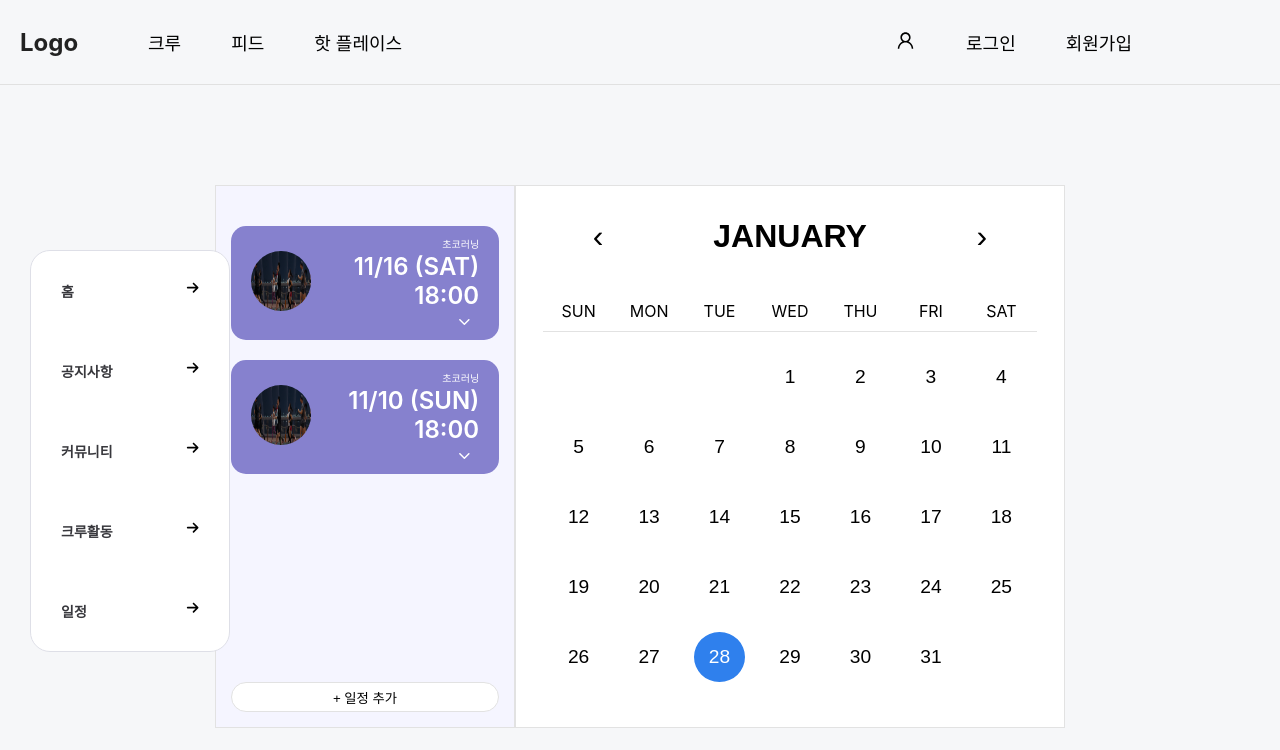
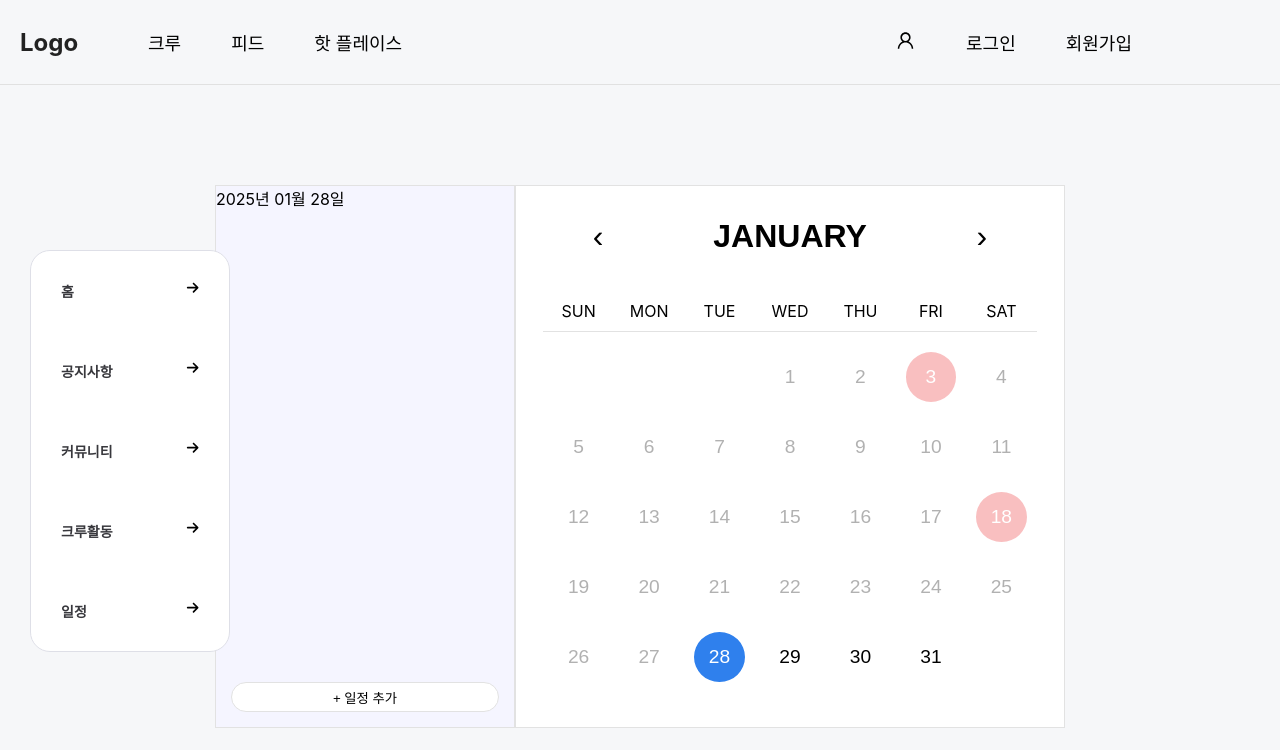
Before and after one commit to MODU-MOIM/momo-web, a React (Create React App) app: page /crew/crewSchedule in a window 1280 px wide. Shown: the top 750 px of the page. Built offline with nearby package versions, Linux system fonts and the light colour scheme.

Commit message:
feat: 캘린더 및 스케줄 디자인 완료

```diff
--- a/src/pages/CrewSchedule/CrewSchedule.jsx
+++ b/src/pages/CrewSchedule/CrewSchedule.jsx
@@ -4,18 +4,44 @@ import FloatingMenu from "../CrewMain/components/FloatingMenu";
 import Calendar from "./components/ScheduleCalendar";
 import MainImage from "../../assets/MainImage.png";
 import { IoIosArrowDown } from "react-icons/io";
+import moment from "moment";
 
 
 export default function CrewSchedule() {
     const [date, setDate] = useState(new Date());
-    const [schedule, setSchedule] = useState([]);
+    const [isPast, setIsPast] = useState(moment().isAfter(moment(date), 'day'));
+    const [schedules, setSchedules] = useState([]);
+    const [showSchedules, setShowSchedules] = useState([]);
     const initialSchedule = [
-        {id: 1, crew: "초코러닝", spot:"꿈트리 움 갤러리", time: "18:00", date:"11/16 (SAT)"},
-        {id: 2, crew: "초코러닝", spot:"경상북도 남매지", time: "18:00", date:"11/10 (SUN)"},
+        {id: 1, crew: "초코러닝", spot:"꿈트리 움 갤러리", time: "18:00", date:"2025/01/18 (SAT)"},
+        {id: 2, crew: "초코러닝", spot:"경상북도 남매지", time: "18:00", date:"2025/01/03 (FRI)"},
+        {id: 2, crew: "초코러닝", spot:"경상북도 남매지", time: "19:00", date:"2024/12/20 (FRI)"},
     ];
 
-    useEffect(()=>{ setSchedule(initialSchedule)},[]);
+    useEffect(()=>{ setSchedules(initialSchedule)},[]);
+    useEffect(()=>{setIsPast(moment().isAfter(moment(date), 'day'))},[date]);
 
+    const handleDate = (date) => {
+        const formattedDate = moment(date).format("YYYY/MM/DD (ddd)").toUpperCase();
+        const filteredSchedules = schedules.filter((schedule)=>(schedule.date === formattedDate));
+        setShowSchedules(filteredSchedules);
+        setDate(date);
+    }
+    // 월 클릭 시 해당 월의 일정들 보여주기
+    const handleMonthChange = (activeStartDate) => {
+        // 해당 월의 시작과 끝 날짜
+        const startOfMonth = moment(activeStartDate).startOf('month').format('YYYY-MM-DD');
+        const endOfMonth = moment(activeStartDate).endOf('month').format('YYYY-MM-DD');
+
+        // 해당 월에 속하는 일정만 필터링
+        const filteredSchedules = schedules.filter(schedule => {
+            const DateSchedule = moment(schedule.date);
+            return DateSchedule.isSameOrAfter(startOfMonth) && DateSchedule.isSameOrBefore(endOfMonth);
+        });
+
+        setShowSchedules(filteredSchedules);
+        setDate(activeStartDate);
+    };
     return(
         <Wrapper>
             <FloatingMenu/>
@@ -23,14 +49,15 @@ export default function CrewSchedule() {
                 <ScheduleContainer>
                     {/* 해당 월/날 일정 보여주기 */}
                     <DetailScheduleContainer>
-                        {schedule.map((e, index)=>(
+                        <div>{moment(date).format("YYYY년 MM월 DD일")}</div>
+                        {showSchedules.map((e, index)=>(
                             <ViewContainer>
                                 <ViewScheduleButton key={index}>
                                     <CrewName>{e.crew}</CrewName>
                                     <ScheduleInfo>
                                         <CrewImage src={MainImage}/>
                                         <div>
-                                            <ScheduleDate>{e.date}</ScheduleDate>
+                                            <DateSchedule>{moment(e.date, "YYYY/MM/DD (ddd)").format("MM/DD (ddd)").toUpperCase()}</DateSchedule>
                                             <ScheduleTime>{e.time}</ScheduleTime>
                                             {/* <div>토글아이콘</div> */}
 
@@ -42,12 +69,20 @@ export default function CrewSchedule() {
                         ))}
                     </DetailScheduleContainer>
                     {/* 일정 추가 버튼 */}
-                    <ButtonContainer>
-                        <AddScheduleButton>+ 일정 추가</AddScheduleButton>
-                    </ButtonContainer>
+                    {isPast ? null :
+                        <ButtonContainer>
+                            <AddScheduleButton>+ 일정 추가</AddScheduleButton>
+                        </ButtonContainer>
+                    }
                 </ScheduleContainer>
                 {/* 캘린더 */}
-                <Calendar onChange={setDate} value={date}></Calendar>
+                <Calendar
+                    onChange={handleDate}
+                    value={date}
+                    schedules={schedules}
+                    isPast={isPast}
+                    handleMonthChange={handleMonthChange}
+                ></Calendar>
             </CalendarContainer>
         </Wrapper>
     );
@@ -72,7 +107,7 @@ const ScheduleContainer = styled.div`
     justify-content: space-between;
 `;
 const DetailScheduleContainer = styled.div`
-    margin-top: 20px;
+    /* margin-top: 5px; */
 `;
 
 // view schedule
@@ -114,7 +149,7 @@ const CrewName = styled.div`
     font-size: x-small;
     margin-right: 10px;
 `;
-const ScheduleDate = styled.div`
+const DateSchedule = styled.div`
     font-size: x-large;
     font-weight: 600;
 `;
--- a/src/pages/CrewSchedule/components/ScheduleCalendar.jsx
+++ b/src/pages/CrewSchedule/components/ScheduleCalendar.jsx
@@ -4,55 +4,54 @@ import Calendar from "react-calendar/dist/cjs/Calendar.js";
 import moment from "moment";
 import { weekdays } from "moment/moment";
 
-export default function ScheduleCalendar({value, onChange}) {
-    const mark = [10];
+export default function ScheduleCalendar({onChange, date, schedules, handleMonthChange}) {
     const formatMonthYear = (locale, date) => {
         return date.toLocaleString(locale, { month: 'long' }).toUpperCase();  // "long" 옵션은 월 이름 전체를 반환합니다.
     };
     const formatShortWeekday = (locale, date) => {
         return date.toLocaleString(locale, { weekday: 'short' }).toUpperCase();  // "long" 옵션은 월 이름 전체를 반환합니다.
     };
-    const handleMonthClick = (monthDate) => {
-    console.log("월이 클릭되었습니다:", monthDate);
-    onChange(new Date()); // 예를 들어 여기서 오늘 날짜로 설정
-  };
 
+
+  const tileClassName = ({ date, view }) => {
+      if (view === 'month') {
+            const momentDate = moment(date);
+
+            const isPast = momentDate.isBefore(moment(), 'day');
+            // `2024/12/14 (SAT)`형식으로 포맷 후 날짜를 문자열로 변환
+            const formattedDate = momentDate.format("YYYY/MM/DD (ddd)").toUpperCase();
+            // schedules 배열에서 일치하는 날짜를 찾기
+            const scheduleExists = schedules.some(e => e.date === formattedDate);
+
+            // className 지정
+            if (scheduleExists) {
+                return isPast ? 'event-day past-day' : 'event-day';
+            } else {
+                return isPast ? 'past-day' : '';
+            }
+        }
+    };
     return(
         <Wrapper>
             <StyledCalendar
                 locale="en"
                 onChange={onChange}
-                value={value}
-                onClickMonth={handleMonthClick}
+                value={date}
                 next2Label={null}
                 prev2Label={null}
                 minDetail="month"
+                // maxDetail="month"
                 formatMonthYear={formatMonthYear}
                 formatShortWeekday={formatShortWeekday}
-                // formatDay={(locale, date) => moment(date).format('D')}
-                // tileContent={addContent}
                 showNeighboringMonth={false}
                 calendarType="gregory"
-                // onActiveStartDateChange={({ activeStartDate }) =>
-                //   getActiveMonth(activeStartDate)
-                // }
-                // tileContent={({ date }) => {
-
-                //     const html = [];
-                //     if (mark.find((x) => x === moment(date).format('YYYY-MM-DD'))) {
-                //       html.push(<div className="dot"></div>);
-                //     }
-                //     return (
-                //       <>
-                //       <div className="flex justify-center items-center absoluteDiv">
-                //         {html}
-                //       </div>
-                //       </>
-                //     );
-                // }}
+                onActiveStartDateChange={({ activeStartDate }) =>
+                  handleMonthChange(activeStartDate)
+                }
+                tileClassName={tileClassName}
             ></StyledCalendar>
             <div>
-                {/* {moment(value).format("YYYY년 MM월 DD일")} */}
+                {/* {moment(date).format("YYYY년 MM월 DD일")} */}
             </div>
         </Wrapper>
     );
@@ -97,6 +96,9 @@ const StyledCalendar = styled(Calendar)`
     // 헤더 상단 월
     .react-calendar__navigation__label{
         font-weight: 600;
+        &:hover{
+            cursor: pointer;
+        }
 
     }
     .react-calendar__viewContainer{
@@ -159,21 +161,22 @@ const StyledCalendar = styled(Calendar)`
         font-weight: bold;
     }
 
-    .react-calendar__tile--active {
-        background-color: #e0e0e0;
+    .event-day{
+        background-color: #ED2F32;
         color: white;
     }
     .react-calendar__tile--now {
         background-color: #2F80ED;
         color: white;
     }
-    /* .dot {
-    height: 8px;
-    width: 8px;
-    background-color: #51F8C4;
-    border-radius: 50%;
-    text-align: center;
-    margin-top: 3px;
-  } */
+    .react-calendar__tile--active {
+        background-color: #e0e0e0;
+        color: white;
+    }
+    .past-day{
+        /* background-color: #e0e0e0; */
+        opacity: 30%;
+
+    }
 
 `;
```
